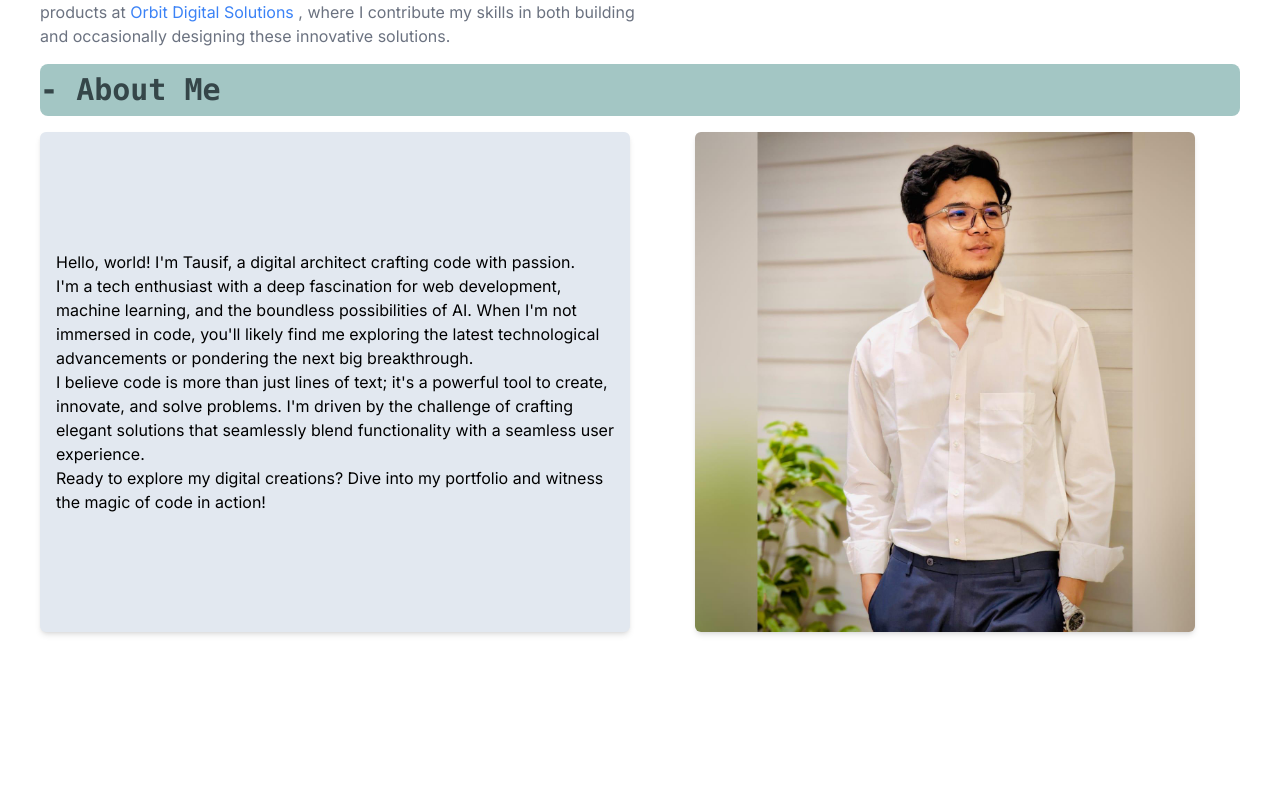
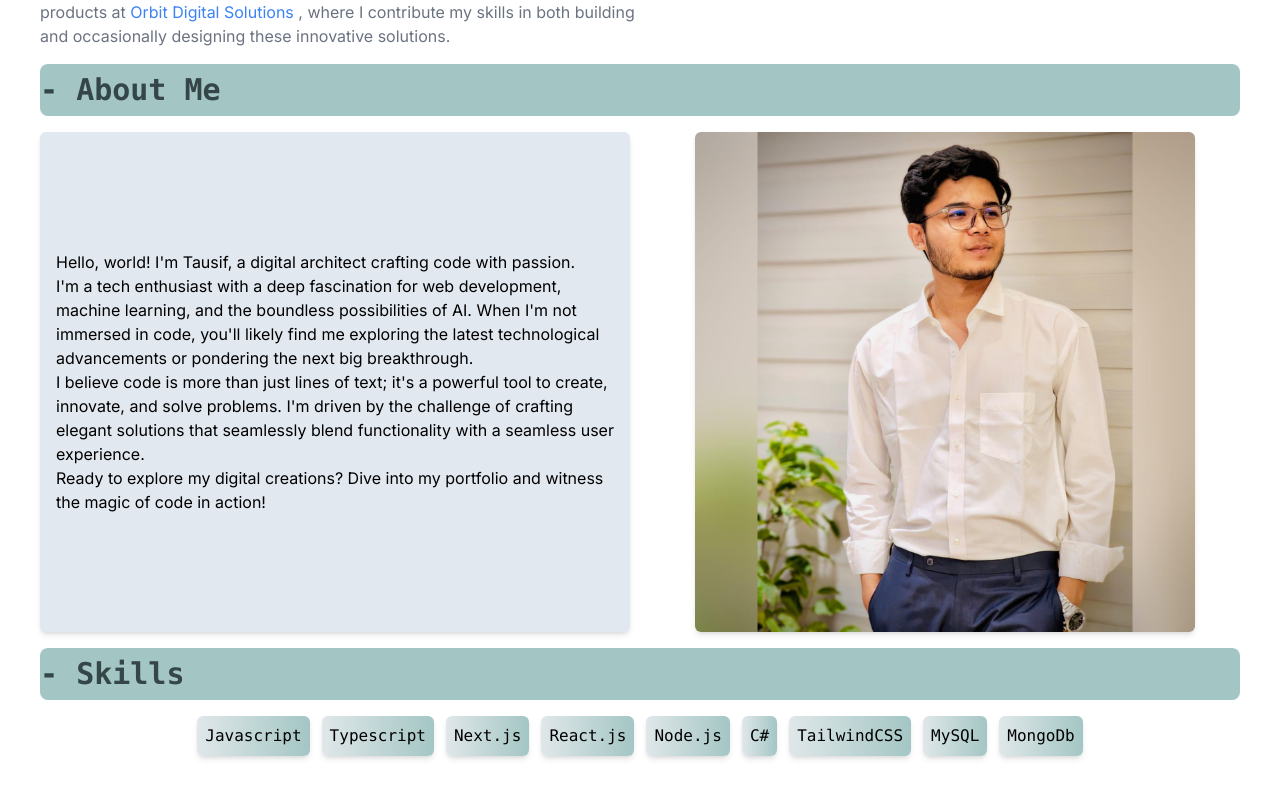
Before and after one commit to tausif-fardin/portfolio, a Next.js app: page / in a window 1280 px wide. Shown: the part 368-1164 px from the top of the page. Before the commit the page ends 1040 px from the top, so only its background shows below. Built offline with nearby package versions, Linux system fonts and the light colour scheme.

Commit message:
skill section add

```diff
--- a/src/app/page.js
+++ b/src/app/page.js
@@ -1,12 +1,15 @@
 import HeaderSection from "@/components/header-section";
 import AboutMe from "@/components/about-me";
 import SectionTitle from "@/components/section-title";
+import Skills from "@/components/skills";
 export default function Home() {
   return (
     <div className="flex flex-col p-10">
       <HeaderSection />
       <SectionTitle title="About Me" />
       <AboutMe />
+      <SectionTitle title="Skills" />
+      <Skills />
     </div>
   );
 }
```
